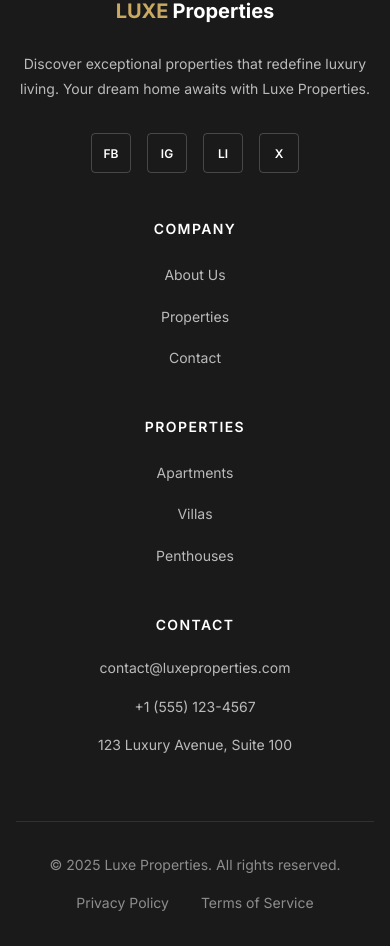
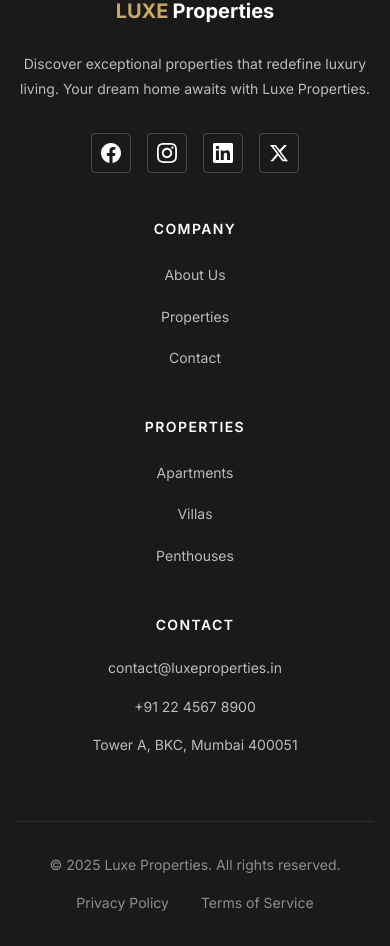
Before and after one commit to lalit1514/4pagerealistate, a Next.js app: page /contact in a window 390 px wide. Shown: the part 2056-3002 px from the top of the page. Built offline with nearby package versions, Linux system fonts and the light colour scheme.

Commit message:
Fix: Mobile navbar, add social media SVG icons, update team images

```diff
--- a/src/components/Footer.tsx
+++ b/src/components/Footer.tsx
@@ -13,17 +13,49 @@
         { href: "/properties?type=penthouse", label: "Penthouses" },
     ],
     contact: [
-        { label: "contact@luxeproperties.com", type: "email" },
-        { label: "+1 (555) 123-4567", type: "phone" },
-        { label: "123 Luxury Avenue, Suite 100", type: "address" },
+        { label: "contact@luxeproperties.in", type: "email" },
+        { label: "+91 22 4567 8900", type: "phone" },
+        { label: "Tower A, BKC, Mumbai 400051", type: "address" },
     ],
 };
 
 const socialLinks = [
-    { href: "#", label: "Facebook", icon: "FB" },
-    { href: "#", label: "Instagram", icon: "IG" },
-    { href: "#", label: "LinkedIn", icon: "LI" },
-    { href: "#", label: "Twitter", icon: "X" },
+    {
+        href: "https://facebook.com",
+        label: "Facebook",
+        icon: (
+            <svg width="20" height="20" viewBox="0 0 24 24" fill="currentColor">
+                <path d="M24 12.073c0-6.627-5.373-12-12-12s-12 5.373-12 12c0 5.99 4.388 10.954 10.125 11.854v-8.385H7.078v-3.47h3.047V9.43c0-3.007 1.792-4.669 4.533-4.669 1.312 0 2.686.235 2.686.235v2.953H15.83c-1.491 0-1.956.925-1.956 1.874v2.25h3.328l-.532 3.47h-2.796v8.385C19.612 23.027 24 18.062 24 12.073z" />
+            </svg>
+        )
+    },
+    {
+        href: "https://instagram.com",
+        label: "Instagram",
+        icon: (
+            <svg width="20" height="20" viewBox="0 0 24 24" fill="currentColor">
+                <path d="M12 2.163c3.204 0 3.584.012 4.85.07 3.252.148 4.771 1.691 4.919 4.919.058 1.265.069 1.645.069 4.849 0 3.205-.012 3.584-.069 4.849-.149 3.225-1.664 4.771-4.919 4.919-1.266.058-1.644.07-4.85.07-3.204 0-3.584-.012-4.849-.07-3.26-.149-4.771-1.699-4.919-4.92-.058-1.265-.07-1.644-.07-4.849 0-3.204.013-3.583.07-4.849.149-3.227 1.664-4.771 4.919-4.919 1.266-.057 1.645-.069 4.849-.069zm0-2.163c-3.259 0-3.667.014-4.947.072-4.358.2-6.78 2.618-6.98 6.98-.059 1.281-.073 1.689-.073 4.948 0 3.259.014 3.668.072 4.948.2 4.358 2.618 6.78 6.98 6.98 1.281.058 1.689.072 4.948.072 3.259 0 3.668-.014 4.948-.072 4.354-.2 6.782-2.618 6.979-6.98.059-1.28.073-1.689.073-4.948 0-3.259-.014-3.667-.072-4.947-.196-4.354-2.617-6.78-6.979-6.98-1.281-.059-1.69-.073-4.949-.073zm0 5.838c-3.403 0-6.162 2.759-6.162 6.162s2.759 6.163 6.162 6.163 6.162-2.759 6.162-6.163c0-3.403-2.759-6.162-6.162-6.162zm0 10.162c-2.209 0-4-1.79-4-4 0-2.209 1.791-4 4-4s4 1.791 4 4c0 2.21-1.791 4-4 4zm6.406-11.845c-.796 0-1.441.645-1.441 1.44s.645 1.44 1.441 1.44c.795 0 1.439-.645 1.439-1.44s-.644-1.44-1.439-1.44z" />
+            </svg>
+        )
+    },
+    {
+        href: "https://linkedin.com",
+        label: "LinkedIn",
+        icon: (
+            <svg width="20" height="20" viewBox="0 0 24 24" fill="currentColor">
+                <path d="M20.447 20.452h-3.554v-5.569c0-1.328-.027-3.037-1.852-3.037-1.853 0-2.136 1.445-2.136 2.939v5.667H9.351V9h3.414v1.561h.046c.477-.9 1.637-1.85 3.37-1.85 3.601 0 4.267 2.37 4.267 5.455v6.286zM5.337 7.433c-1.144 0-2.063-.926-2.063-2.065 0-1.138.92-2.063 2.063-2.063 1.14 0 2.064.925 2.064 2.063 0 1.139-.925 2.065-2.064 2.065zm1.782 13.019H3.555V9h3.564v11.452zM22.225 0H1.771C.792 0 0 .774 0 1.729v20.542C0 23.227.792 24 1.771 24h20.451C23.2 24 24 23.227 24 22.271V1.729C24 .774 23.2 0 22.222 0h.003z" />
+            </svg>
+        )
+    },
+    {
+        href: "https://twitter.com",
+        label: "Twitter",
+        icon: (
+            <svg width="20" height="20" viewBox="0 0 24 24" fill="currentColor">
+                <path d="M18.244 2.25h3.308l-7.227 8.26 8.502 11.24H16.17l-5.214-6.817L4.99 21.75H1.68l7.73-8.835L1.254 2.25H8.08l4.713 6.231zm-1.161 17.52h1.833L7.084 4.126H5.117z" />
+            </svg>
+        )
+    },
 ];
 
 export default function Footer() {
--- a/src/components/Navbar.module.css
+++ b/src/components/Navbar.module.css
@@ -10,10 +10,18 @@
 }
 
 .header.scrolled {
-    background-color: rgba(255, 255, 255, 0.95);
+    background-color: var(--color-white);
     backdrop-filter: blur(10px);
-    box-shadow: var(--shadow-sm);
+    box-shadow: var(--shadow-md);
     padding: var(--space-sm) 0;
+}
+
+/* Ensure header is always visible on mobile when scrolled */
+@media (max-width: 768px) {
+    .header.scrolled {
+        background-color: var(--color-white);
+        box-shadow: 0 2px 10px rgba(0, 0, 0, 0.1);
+    }
 }
 
 .nav {
```
Also changed, not shown: src/app/about/page.tsx (+4 -4 lines).
